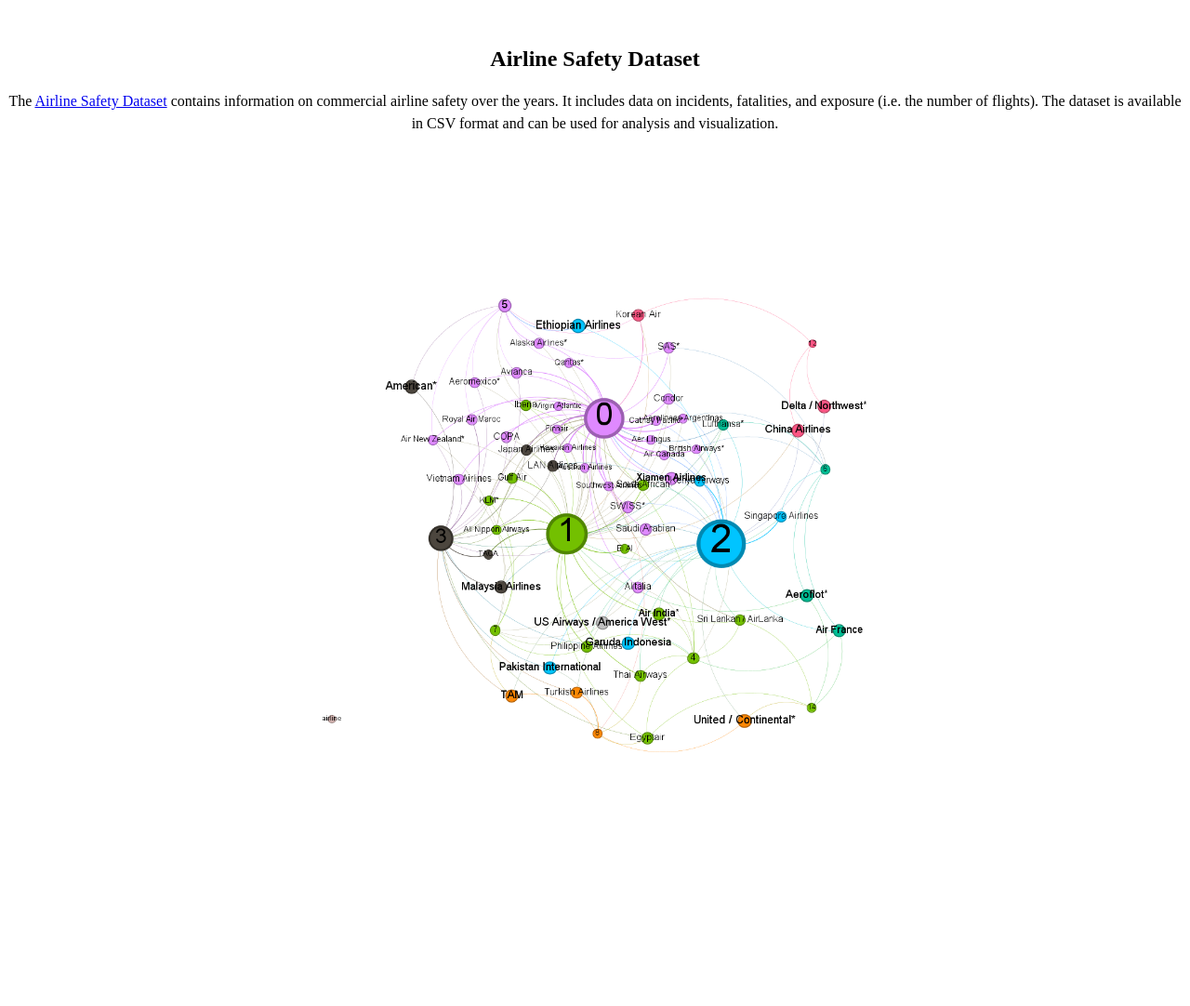
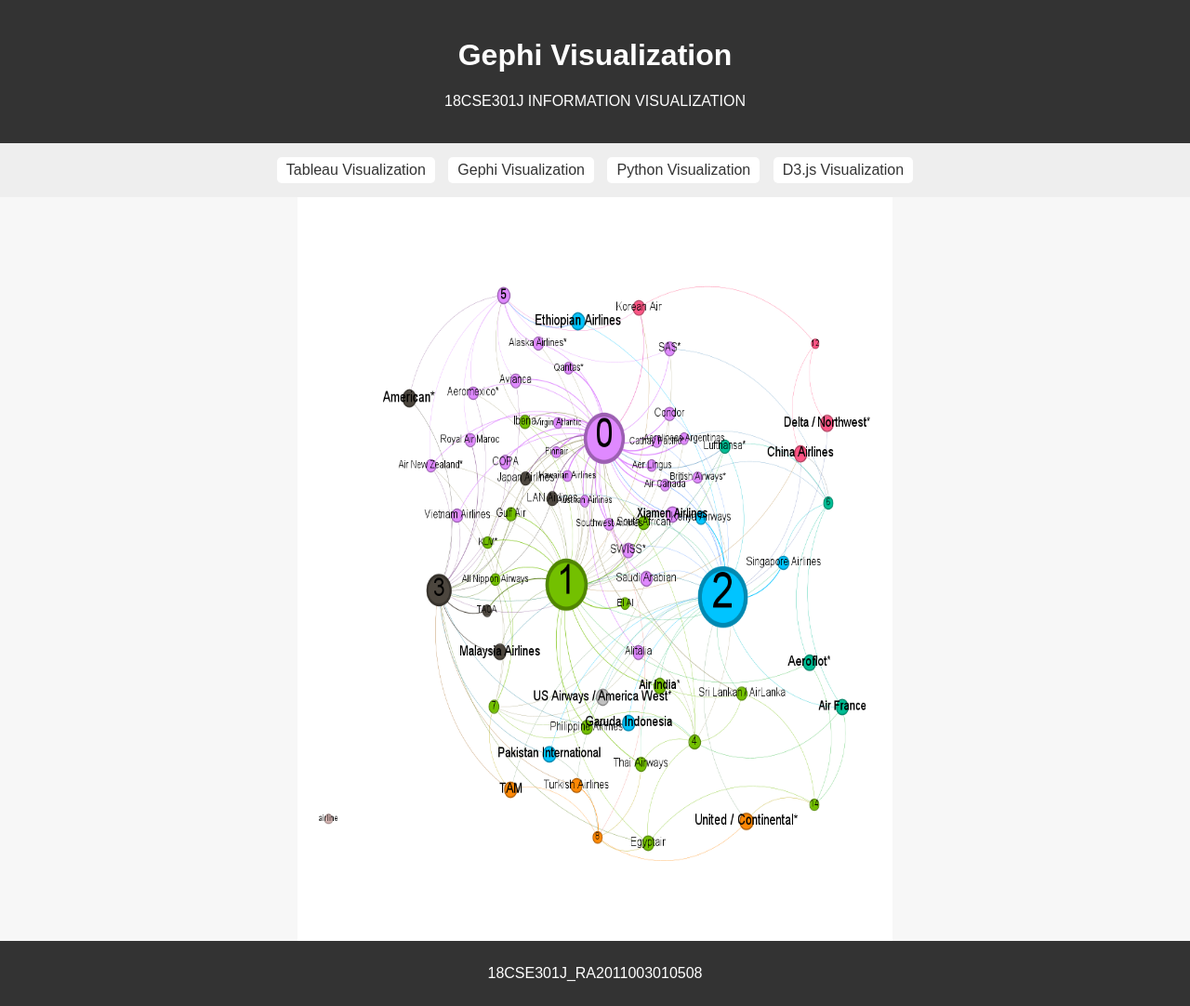
Before and after one commit to AltAcc4502/18CSE301J_RA2011003010508, a plain HTML site: page gephi.html in a window 1280 px wide. Shown: the whole page at 93% size. Before the commit the page ends 969 px from the top, so only its background shows below. Drawn offline with Linux system fonts and the light colour scheme; files whose address does not match are found by name.

Commit message:
Changing Titles

```diff
--- a/gephi.html
+++ b/gephi.html
@@ -2,8 +2,28 @@
 <html>
 
 <head>
-    <title>My Webpage</title>
+    <title>Gephi Visual</title>
     <style>
+        body {
+            font-family: sans-serif;
+            background-color: #f7f7f7;
+            margin: 0;
+        }
+
+        header {
+            background-color: #333;
+            color: white;
+            padding: 20px;
+            text-align: center;
+        }
+
+        footer {
+            background-color: #333;
+            color: #fff;
+            text-align: center;
+            padding: 10px;
+        }
+
         /* Center the images */
         .center {
             display: flex;
@@ -15,7 +35,7 @@
         /* Set the image size */
         .image {
             width: 50%;
-            height: auto;
+            height: 100%;
         }
 
         /* Style the dataset information */
@@ -34,21 +54,52 @@
             font-size: 16px;
             line-height: 1.5;
         }
+
+        nav {
+            background-color: #eee;
+            padding: 10px;
+            text-align: center;
+        }
+
+        nav a {
+            display: inline-block;
+            padding: 5px 10px;
+            margin: 5px;
+            color: #333;
+            background-color: #fff;
+            border-radius: 5px;
+            text-decoration: none;
+            transition: background-color 0.2s;
+        }
+
+        nav a:hover {
+            background-color: #333;
+            color: #fff;
+        }
     </style>
 </head>
 
 <body>
-    <div class="dataset">
-        <h2>Airline Safety Dataset</h2>
-        <p>The <a href="https://github.com/AltAcc4502/data/tree/master/airline-safety">Airline Safety Dataset</a>
-            contains information on commercial airline safety over the years. It includes data on incidents, fatalities,
-            and exposure (i.e. the number of flights). The dataset is available in CSV format and can be used for
-            analysis and visualization.</p>
+    <header>
+        <h1>Gephi Visualization</h1>
+        <p>18CSE301J INFORMATION VISUALIZATION</p>
+    </header>
+    <nav>
+        <a href="tableau.html">Tableau Visualization</a>
+        <a href="gephi.html">Gephi Visualization</a>
+        <a href="Python.html">Python Visualization</a>
+        <a href="d3.html">D3.js Visualization</a>
+    </nav>
+
+    <div class="center">
+        <img class="image"
+            src="C:\Users\Joshi\Downloads\18CSE301J_RA2011003010508-main\18CSE301J_RA2011003010508-main\img\airsafety.png"
+            alt="AirSafety">
     </div>
 
-    <div class="center">
-        <img class="image" src="img\airsafety.png" alt="AirSafety">
-    </div>
+    <footer>
+        <p>18CSE301J_RA2011003010508</p>
+    </footer>
 </body>
 
 </html>
```
Also changed, not shown: d3.html (+4 -0 lines), index.html (+1 -1 lines), tableau.html (+60 -10 lines).
